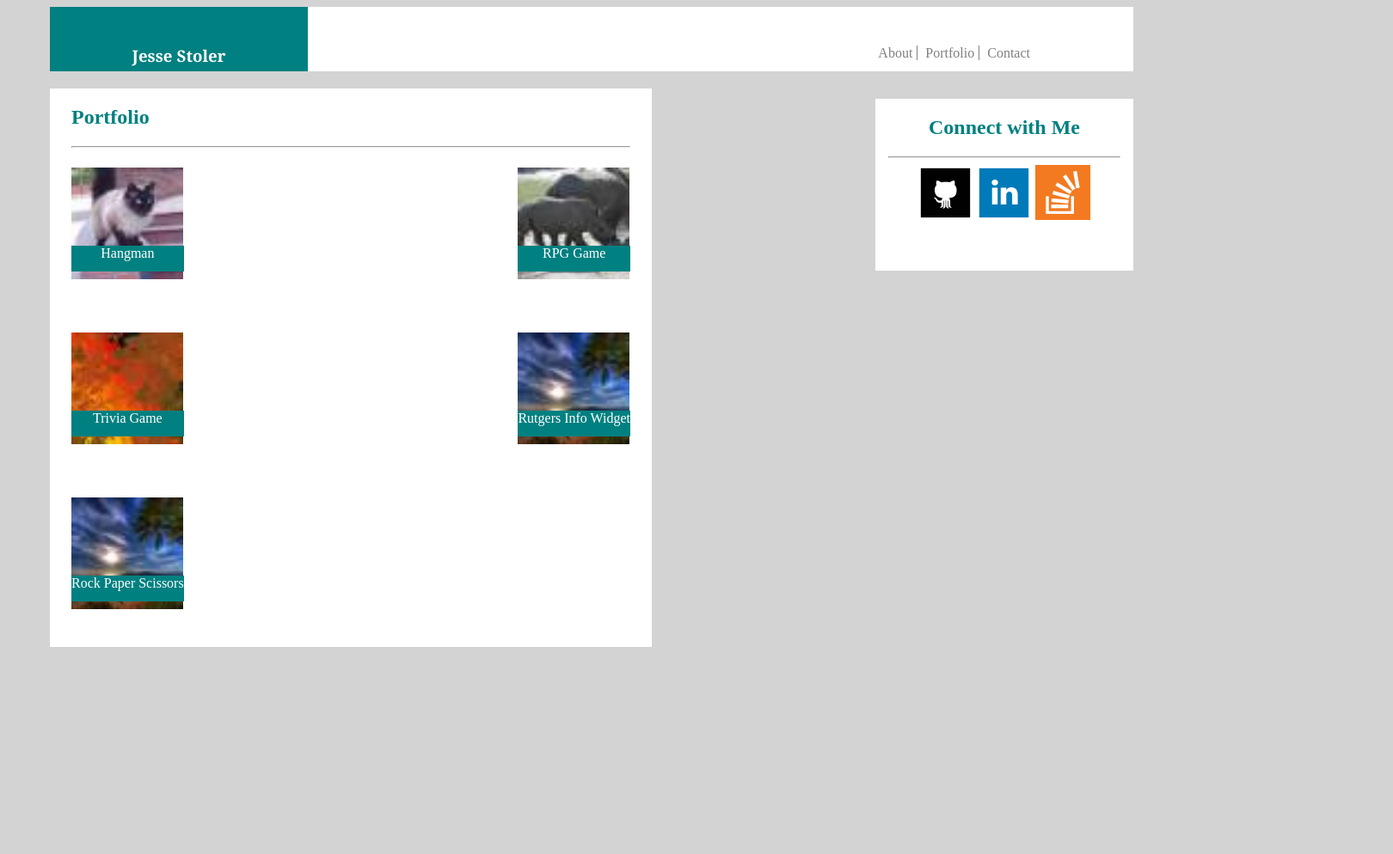
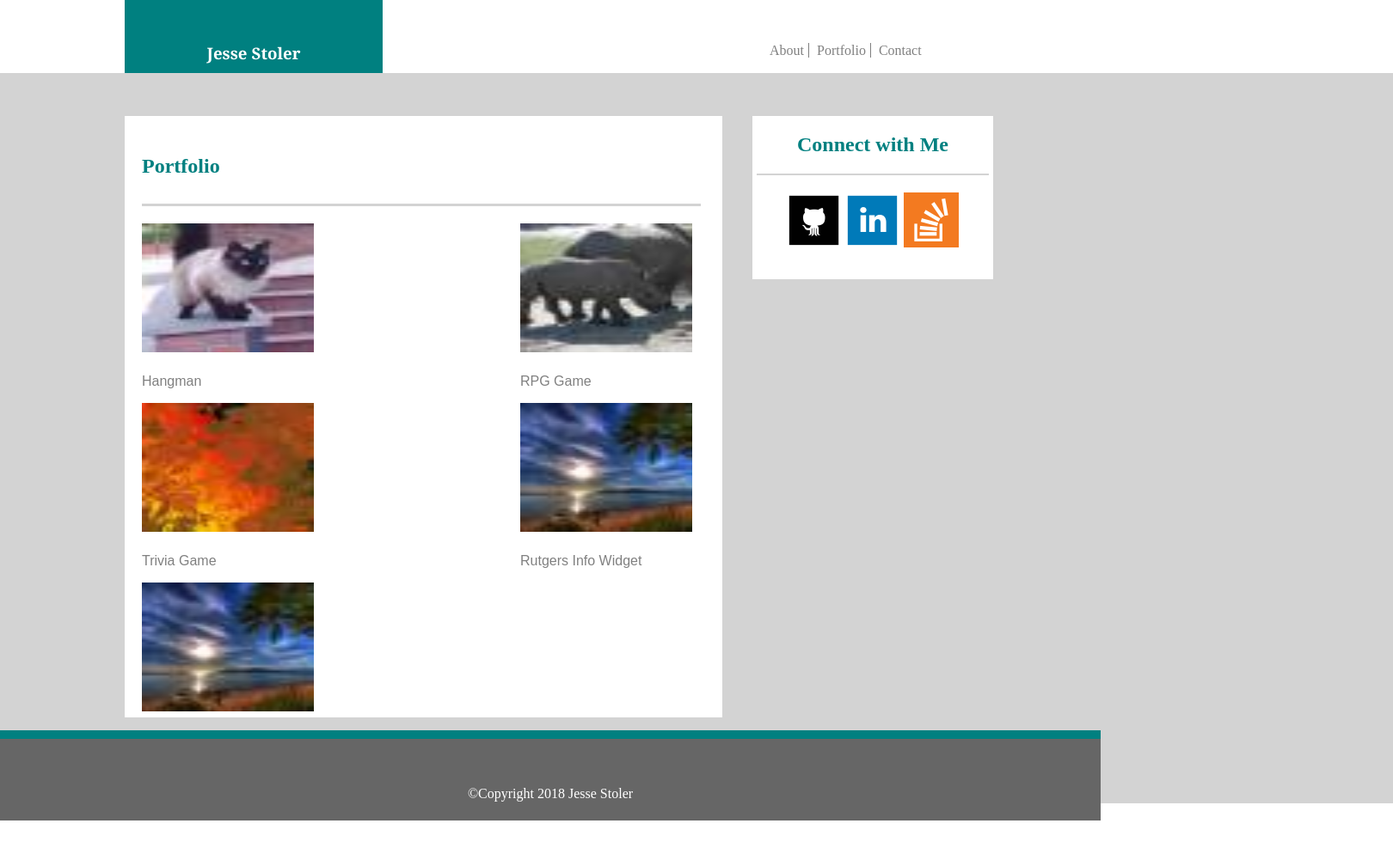
Before and after one commit to jessestoler/Basic-Portfolio, a plain HTML site: page portfolio.html in a window 1280 px wide. Shown: the whole page at 86% size, 1620 px wide, since content can reach past the window. Drawn offline with Linux system fonts and the light colour scheme.

Commit message:
portfolio done

```diff
--- a/portfolio.html
+++ b/portfolio.html
@@ -5,29 +5,47 @@
     <meta name="viewport" content="width=device-width, initial-scale=1.0">
     <meta http-equiv="X-UA-Compatible" content="ie=edge">
     <style>
-    a       {text-decoration: none;}
+      a       {text-decoration: none;}
 
-    body    {background-color: lightgray;
-            height: 1400px;
-            padding-left: 50px;
-            padding-right: 50px;
-            width: 1260px;}
+    body {height: 1000px;
+        margin: 0 auto;}
 
-    #gray   {background-color: darkgray;
+    footer {
+        height: 105px;
+        position: absolute;
+           top: 850px;
+            width: 100%;}
+
+    form {
+        margin-top: 20px;}
+
+    #gray   {background-color: #666666;
             color: white;
-            height: 125px;
-            line-height: 125px;
-            text-align: center;}
+            height: 95px;
+            line-height: 95px;
+            position: absolute;
+            text-align: center;
+            top: 10px;
+            width: 100%;
+            }
 
     header {background-color: white;
-            height: 75px;
-            margin-bottom: 20px;
+            height: 85px;
+            line-height: 85px;
             padding-right: 115px;}
 
+    input {height: 20px;
+        margin-bottom: 10px;
+        width: 100%;}
 
+    input[type=submit] {background-color: teal;
+                        color: white;
+                        height: 40px;
+                        width: 20%;}
 
     #links {float: right;
-            line-height: 75px;}
+            left: 850px;
+            position: absolute;}
 
     #links a {border-right: 1px solid gray;
             color: gray;
@@ -39,56 +57,71 @@
     #main {background-color: white;
             color: gray;
             float: left;
-            height: 650px;
-            padding-left: 25px;
+            height: 700px;
+            padding-left: 20px;
             padding-right: 25px;
             width: 650px;}
 
-    #main h2 {color: teal;}
+    #main h2 {color: teal;
+                padding-bottom: 30px;
+                margin-top: 45px;
+                border-bottom: 3px solid lightgray;}
 
-    .mainImages p {background-color: teal;
-        bottom: 55px;
-        color: white;
-        height: 30px;
-        position: relative;
-        text-align: center;
-        width: 100%;}
+    #main img {
+                height: 150px;
+                padding-bottom: 5px;
+                padding-right: 10px;
 
-    #main img {height: 130px;
-                margin-top: 15px;
-                width: 130px;
-                z-index: 1;}
+                width: 200px;}
 
-    #mainLeft {float: left;}
+    #mainLeft {float: left;
+                }
 
-    #mainLeft img {display: block;}
+    #main p {
+        font-family: 'Arial', 'Helvetica Neue', Helvetica, sans-serif;}
 
-    #mainRight {float: right;}
+    #mainRight {float: right;
+                }
 
-    #mainRight img {display: block;}
-
-    #main p {float: right;}
+    #message {height: 200px;}
 
     #myName {background-color: teal;
             color: white;
             float: left;
             font-family: "Georgia", Times, Times New Roman, serif;
-            height: 75px;
-            line-height: 75px;
+            height: 85px;
+            line-height: 85px;
+            margin-left: 145px;
+            padding-bottom: 50px;
+
             text-align: center;
             width: 300px;}
 
     #sidebar {background-color: white;
             color: teal;
             float: right;
-            height: 200px;
-            padding-left: 15px;
-            padding-right: 15px;
+            height: 190px;
+            left: -250px;
+            padding-left: 5px;
+            padding-right: 5px;
+            position: relative;
             text-align: center;
             width: 270px;}
 
+    #sidebar h2 {border-bottom: 2px solid lightgray;
+                    padding-bottom: 20px;}
+
     #teal {background-color: teal;
-            height: 25px;}
+
+            height: 10px;}
+
+    #wrapper    {background-color: lightgray;
+            height: 800px;
+            padding-top: 50px;
+            padding-left: 145px;
+            padding-right: 215px;
+            position: absolute;
+            width: 1260px;}
 
 
     </style>
@@ -107,9 +140,10 @@
 </ul>
 </div>
 </header>
+<div id="wrapper">
 <div id="main">
    <h2>Portfolio</h2>
-   <hr>
+
 <div id="mainLeft">
 <div class="mainImages">
 <img src="assets/images/portfolioOne.jpg">
@@ -137,17 +171,18 @@
 </div>
 <div id="sidebar">
 <h2>Connect with Me</h2>
-<hr>
+
 <a href="https://github.com/jessestoler"><img src="assets/images/github.png"></a>
 <a href="https://www.linkedin.com/in/jesse-stoler-540a6268/"><img src="assets/images/linkedin.png"></a>
 <a href="https://stackoverflow.com/users/9248905/j-sto?tab=profile"><img src="assets/images/stackOverflow.png"></a>
 </div>
-<!--<footer>
+</div>
+<footer>
 <div id="teal">
 </div>
 <div id="gray">
 <p>&copy;Copyright 2018 Jesse Stoler</p>
 </div>
-</footer>-->
+</footer>
 </body>
 </html>
```
